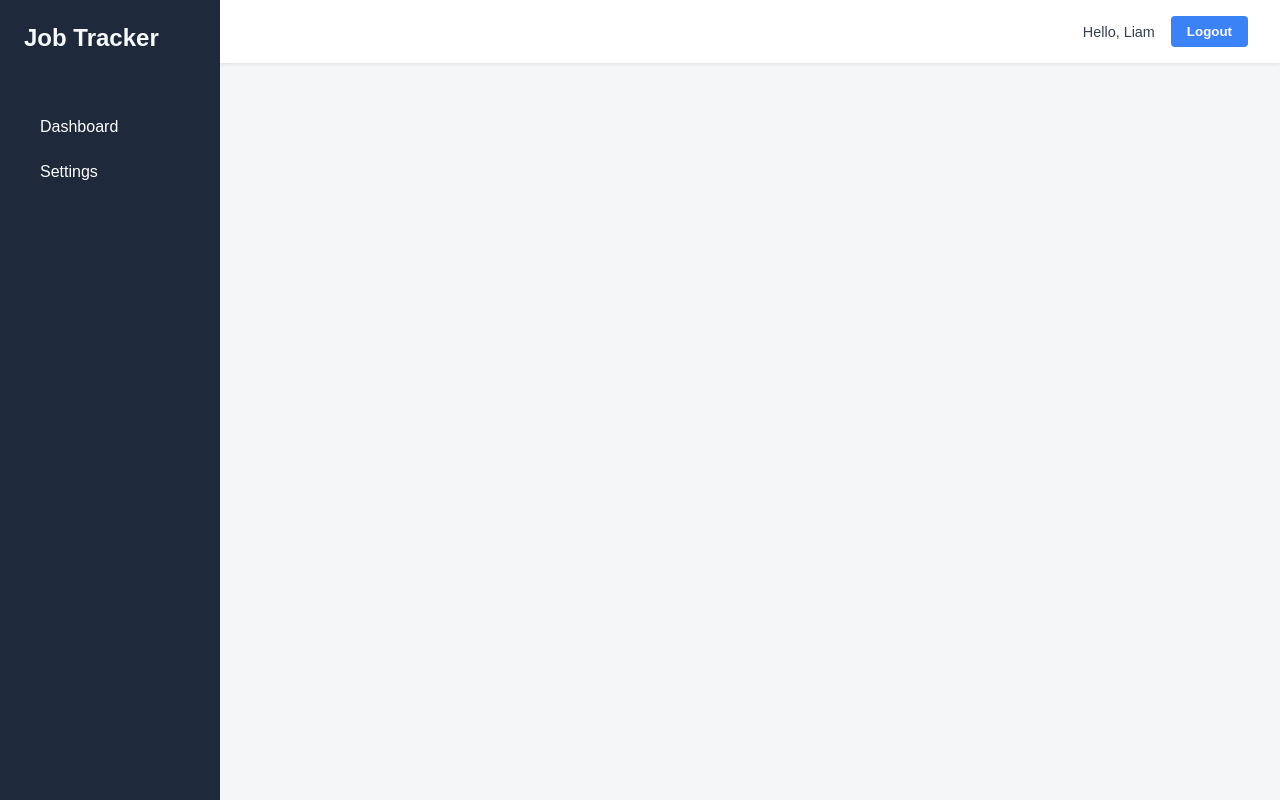
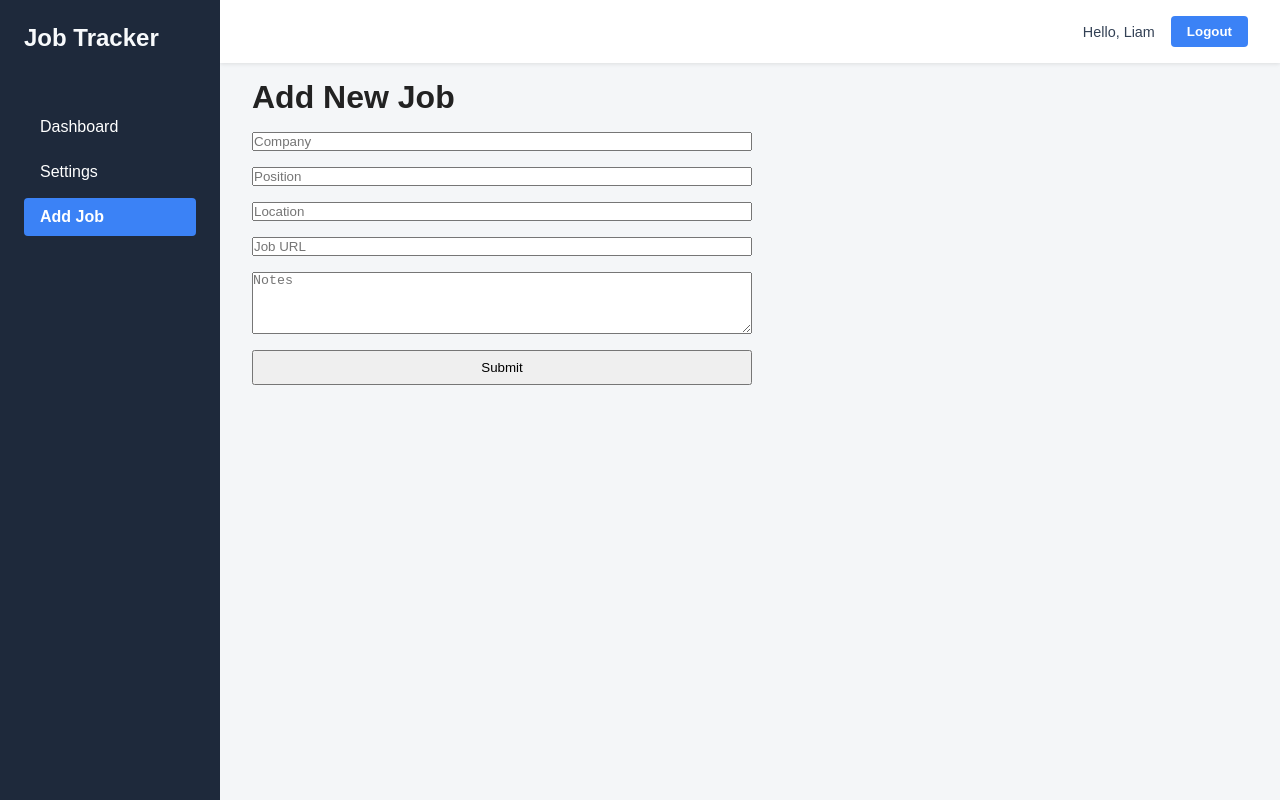
Before and after one commit to LLOKAI/job-tracker-app, a React (Vite) app in the folder client/: page /jobs/new in a window 1280 px wide. Built offline with nearby package versions, Linux system fonts and the light colour scheme.

Commit message:
feat: add new job creation form and route

```diff
--- a/client/src/App.jsx
+++ b/client/src/App.jsx
@@ -4,6 +4,7 @@ import { BrowserRouter as Router, Routes, Route, Navigate } from 'react-router-d
 import Layout from './components/Layout';
 import Dashboard from './pages/Dashboard';
 import Settings from './pages/Settings';
+import NewJob from './pages/NewJob';
 
 export default function App() {
   return (
@@ -13,6 +14,7 @@ export default function App() {
           <Route path="/" element={<Navigate to="/dashboard" />} />
           <Route path="/dashboard" element={<Dashboard />} />
           <Route path="/settings" element={<Settings />} />
+          <Route path="/jobs/new" element={<NewJob />} />
           {/* Add more routes here later */}
         </Routes>
       </Layout>
--- a/client/src/components/Layout.jsx
+++ b/client/src/components/Layout.jsx
@@ -5,7 +5,9 @@ import { Link, useLocation } from 'react-router-dom';
 export default function Layout({ children }) {
   const links = [
     { name: 'Dashboard', path: '/dashboard' },
-    { name: 'Settings', path: '/settings' }
+    { name: 'Settings', path: '/settings' },
+    { name: 'Add Job', path: '/jobs/new' }
+
   ];
 
   const location = useLocation();
--- /dev/null
+++ b/client/src/pages/NewJob.jsx
@@ -0,0 +1,52 @@
+import React, { useState } from 'react';
+import { useNavigate } from 'react-router-dom';
+
+export default function NewJob() {
+  const navigate = useNavigate();
+  const [formData, setFormData] = useState({
+    company: '',
+    position: '',
+    location: '',
+    url: '',
+    notes: '',
+  });
+
+  const handleChange = e => {
+    setFormData({ ...formData, [e.target.name]: e.target.value });
+  };
+
+  const handleSubmit = async e => {
+    e.preventDefault();
+
+    try {
+      const res = await fetch('http://localhost:3000/api/jobs', {
+        method: 'POST',
+        headers: { 'Content-Type': 'application/json' },
+        body: JSON.stringify(formData),
+      });
+
+      if (!res.ok) {
+        throw new Error('Failed to create job');
+      }
+
+      navigate('/dashboard');
+    } catch (err) {
+      console.error(err);
+      alert('Failed to submit job');
+    }
+  };
+
+  return (
+    <div>
+      <h1 style={{ marginBottom: '1rem' }}>Add New Job</h1>
+      <form onSubmit={handleSubmit} style={{ display: 'flex', flexDirection: 'column', gap: '1rem', maxWidth: '500px' }}>
+        <input name="company" placeholder="Company" value={formData.company} onChange={handleChange} required />
+        <input name="position" placeholder="Position" value={formData.position} onChange={handleChange} required />
+        <input name="location" placeholder="Location" value={formData.location} onChange={handleChange} required />
+        <input name="url" placeholder="Job URL" value={formData.url} onChange={handleChange} />
+        <textarea name="notes" placeholder="Notes" value={formData.notes} onChange={handleChange} rows={4} />
+        <button type="submit" style={{ padding: '0.5rem 1rem' }}>Submit</button>
+      </form>
+    </div>
+  );
+}
```
